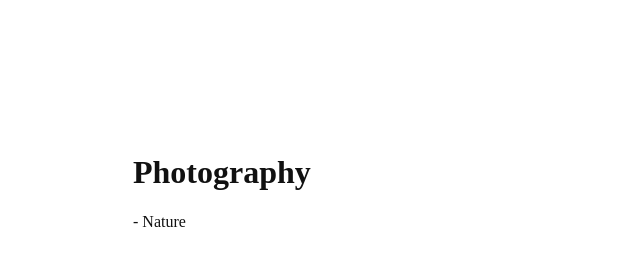
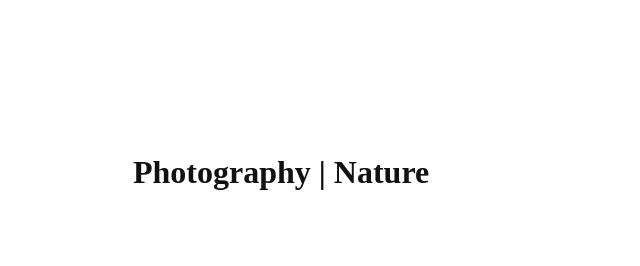
Before and after one commit to andreholman/andreholman.github.io, a plain HTML site: page portfolio/index.html in a window 1280 px wide. Shown: the whole page, without its empty margins (0-640 px from the left). Drawn offline with Linux system fonts and the light colour scheme.

Commit message:
Update index.html

```diff
--- a/portfolio/index.html
+++ b/portfolio/index.html
@@ -7,7 +7,7 @@
   </head>
   <body>
     <div class="mainframe">
-        <h1>Photography</h1><p> - Nature</p>
+        <h1>Photography | <span>Nature</span></h1>
 
     </div>
   </body>
```
